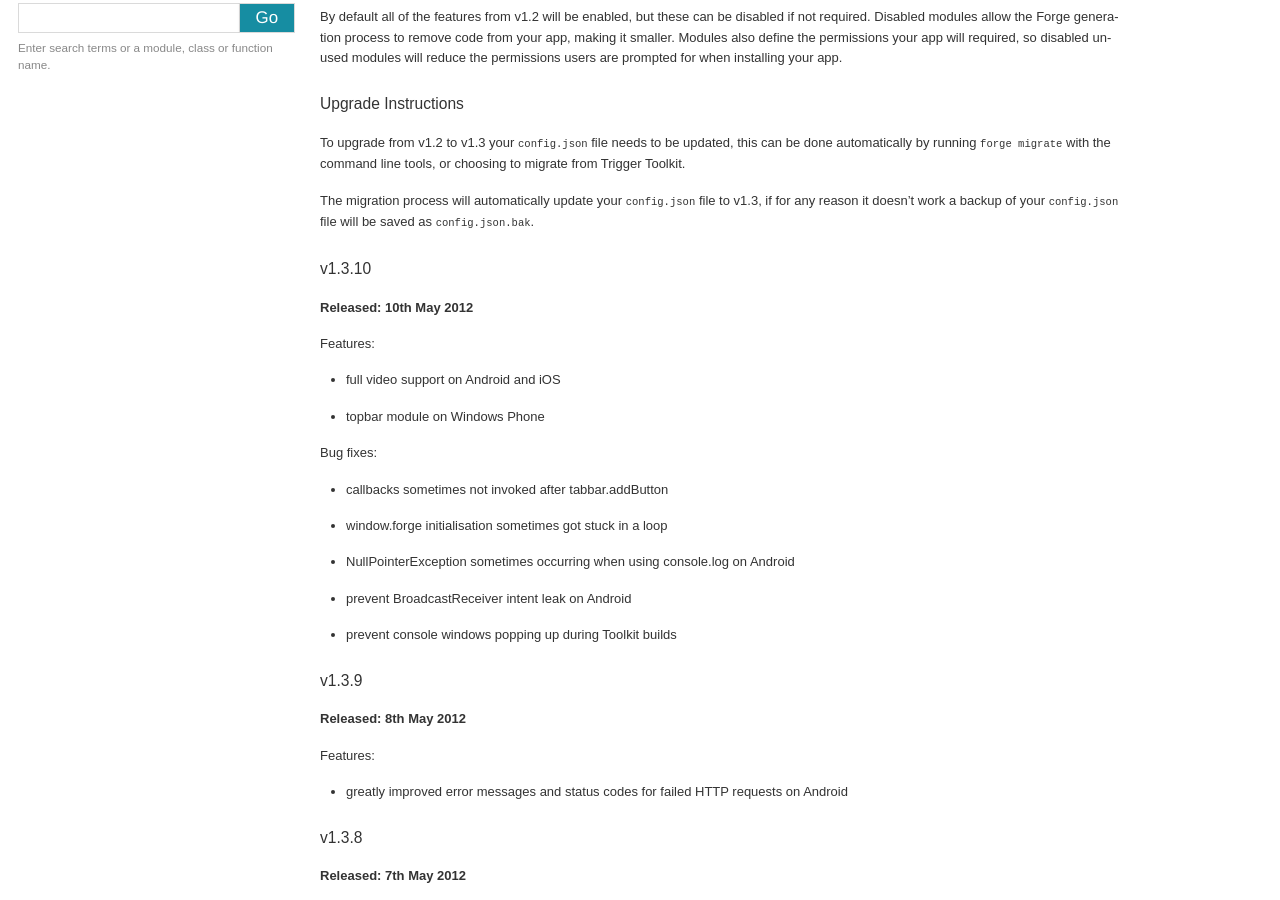
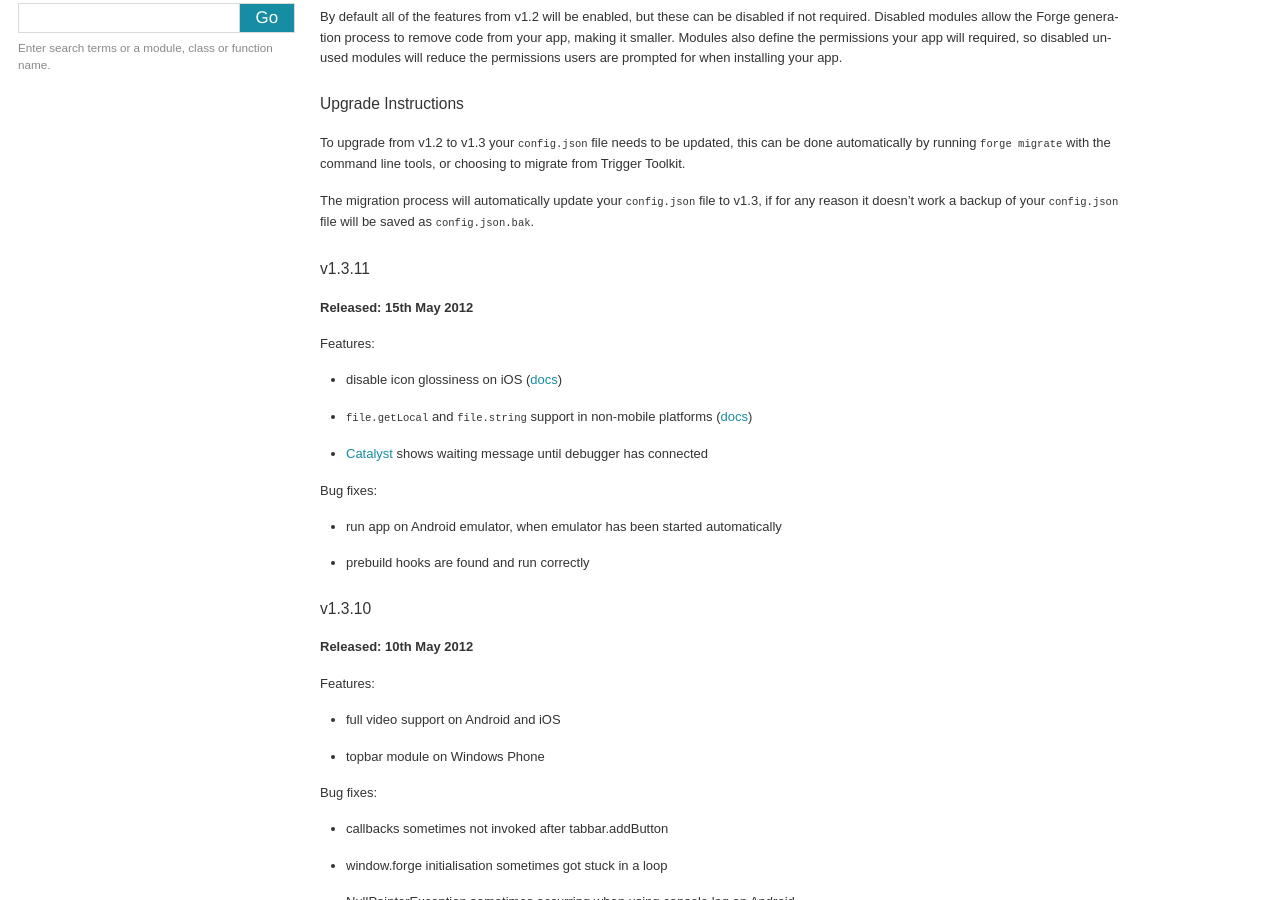
Before and after one commit to trigger-corp/Forge-Documentation, a Sphinx documentation site: the page built from source/release-notes.rst, in a window 1280 px wide and 900 px high, scrolled down 738 px. Built offline with Sphinx 7.4.7, drawn with Linux system fonts in a browser that asks for light colours; some web fonts are replaced.

Commit message:
add v1.3.11

```diff
--- a/source/release-notes.rst
+++ b/source/release-notes.rst
@@ -38,6 +38,21 @@ Upgrade Instructions
 To upgrade from v1.2 to v1.3 your ``config.json`` file needs to be updated, this can be done automatically by running ``forge migrate`` with the command line tools, or choosing to migrate from Trigger Toolkit.
 
 The migration process will automatically update your ``config.json`` file to v1.3, if for any reason it doesn't work a backup of your ``config.json`` file will be saved as ``config.json.bak``.
+
+v1.3.11
+~~~~~~~~~~~~~~~~~~~~~~~~~~~~~~~~~~~~~~~~~~~~~~~~~~~~~~~~~~~~~~~~~~~~~~~~~~~~~~~~
+**Released: 15th May 2012**
+
+Features:
+
+- disable icon glossiness on iOS (:ref:`docs <modules-icons>`)
+- ``file.getLocal`` and ``file.string`` support in non-mobile platforms (:ref:`docs <modules-file>`)
+- `Catalyst <http://trigger.io/catalyst/>`_ shows waiting message until debugger has connected
+
+Bug fixes:
+
+- run app on Android emulator, when emulator has been started automatically
+- prebuild hooks are found and run correctly
 
 v1.3.10
 ~~~~~~~~~~~~~~~~~~~~~~~~~~~~~~~~~~~~~~~~~~~~~~~~~~~~~~~~~~~~~~~~~~~~~~~~~~~~~~~~
```
